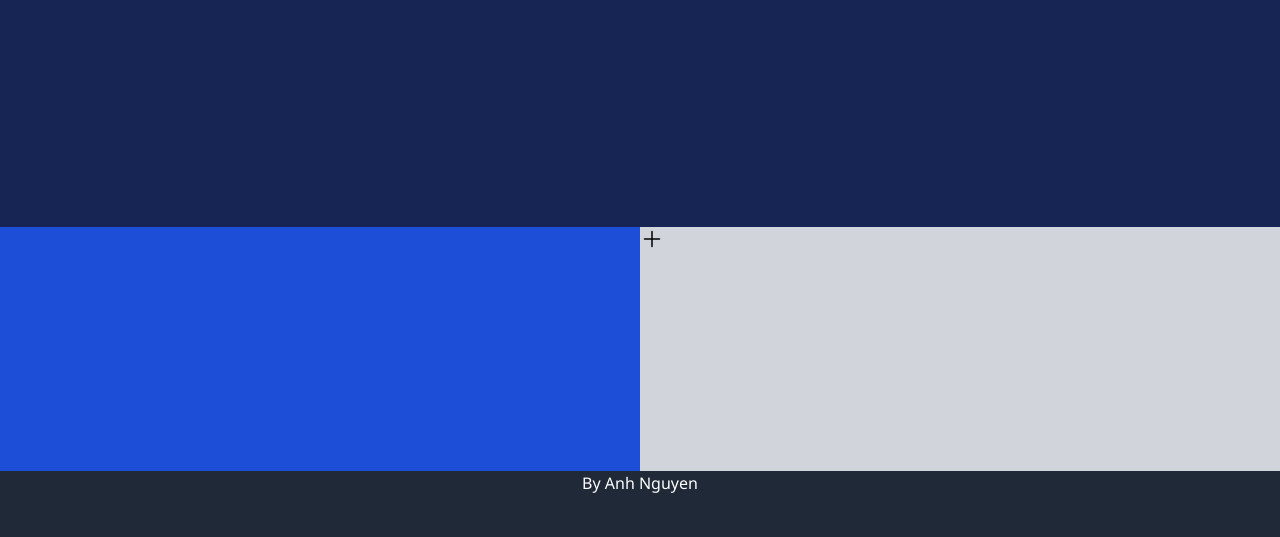
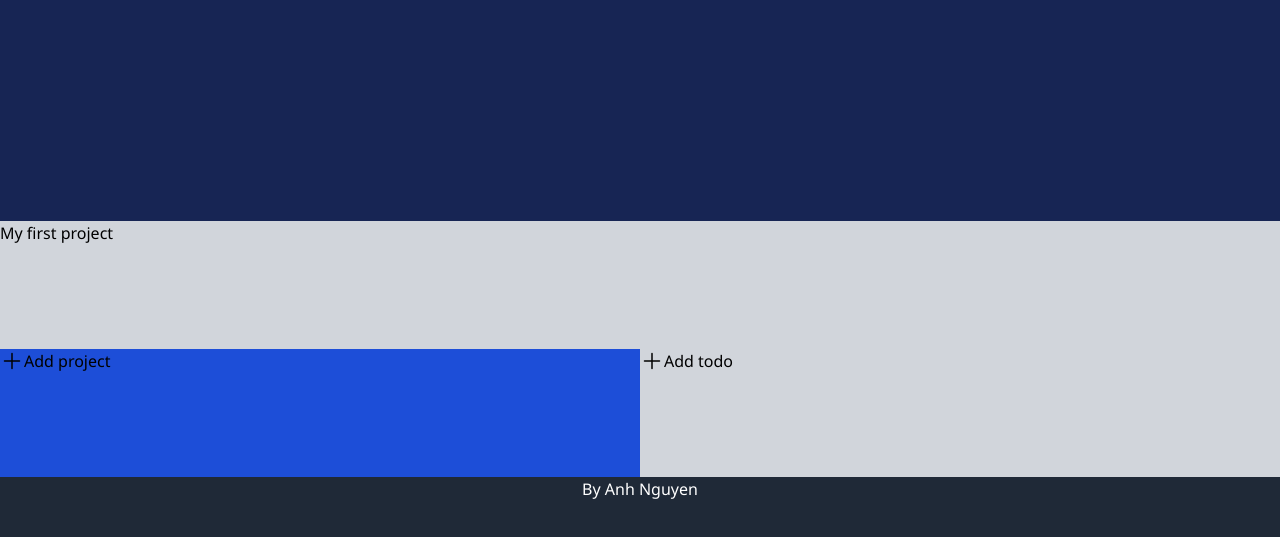
Before and after one commit to 4nhus/odin-todo-list, a website built with webpack: page src/index.html in a window 1280 px wide. Shown: the part 91-628 px from the top of the page. Built offline with nearby package versions, Linux system fonts and the light colour scheme.

Commit message:
Add ability to create and switch between projects

```diff
--- a/src/dom.js
+++ b/src/dom.js
@@ -1,5 +1,6 @@
-import { getCurrentProject } from "./main";
+import { getCurrentProject, getCurrentUser } from "./main";
 import Todo from "./todo";
+import Project from "./project";
 
 function hideElementOnOutsideClick(element) {
   const body = document.querySelector("body");
@@ -10,6 +11,7 @@ function hideElementOnOutsideClick(element) {
 }
 
 export default function setUpDOMManipulation() {
+  displayProjects();
   const newTodoButton = document.getElementById("new-todo-button");
   const addTodoButton = document.getElementById("add-todo-button");
   const addTodoDialog = document.getElementById("add-todo-dialog");
@@ -23,6 +25,7 @@ export default function setUpDOMManipulation() {
     e.stopImmediatePropagation();
     addTodoDialog.show();
   });
+
   addTodoButton.addEventListener("click", () => {
     const title = document.getElementById("todo-title").value;
     const description = document.getElementById("todo-description").value;
@@ -40,6 +43,71 @@ export default function setUpDOMManipulation() {
       addTodoDialog.close();
       document.getElementById("todo").close();
     }
+  });
+
+  const addProjectDialog = document.getElementById("add-project-dialog");
+  addProjectDialog.addEventListener("click", (e) => {
+    e.stopImmediatePropagation();
+  });
+
+  hideElementOnOutsideClick(addProjectDialog);
+  const newProjectButton = document.getElementById("new-project-button");
+  newProjectButton.addEventListener("click", (e) => {
+    e.stopImmediatePropagation();
+    addProjectDialog.show();
+  });
+
+  const addProjectButton = document.getElementById("add-project-button");
+
+  addProjectButton.addEventListener("click", () => {
+    const title = document.getElementById("project-title").value;
+    const description = document.getElementById("project-description").value;
+
+    getCurrentUser().addProject(new Project(title, description));
+    displayProjects();
+  });
+}
+
+function clearProjects() {
+  const projectsDiv = document.getElementById("projects");
+  while (projectsDiv.children.length > 0) {
+    projectsDiv.removeChild(projectsDiv.lastChild);
+  }
+}
+
+function createProjectCard(project) {
+  const buttonWrapper = document.createElement("button");
+  const projectCard = document.createElement("div");
+  const title = document.createElement("h1");
+  title.innerText = project.title;
+  console.log("creating project card");
+  console.log(title.innerText);
+  const description = document.createElement("h1");
+  description.innerText = project.description;
+  projectCard.appendChild(title);
+  projectCard.appendChild(description);
+  buttonWrapper.appendChild(projectCard);
+  buttonWrapper.addEventListener("click", (e) => {
+    // Make this project the current project
+    getCurrentUser().currentProject = project;
+    displayTodos();
+  });
+  return buttonWrapper;
+}
+
+function displayProjects() {
+  clearProjects();
+  const projects = [];
+  console.log("here");
+
+  getCurrentUser()._projects.forEach((project) => {
+    console.log(project._title);
+    projects.push(createProjectCard(project));
+  });
+
+  const projectsDiv = document.getElementById("projects");
+  projects.forEach((project) => {
+    projectsDiv.appendChild(project);
   });
 }
 
--- a/src/index.html
+++ b/src/index.html
@@ -5,7 +5,7 @@
     <title>Todo List</title>
     <link rel="stylesheet" href="./style.css">
 </head>
-<dialog id="add-todo-dialog" class="p-0">
+<dialog id="add-todo-dialog">
     <form action="" method="dialog" class="flex flex-col">
         <label for="todo-title">Title *:</label>
         <input type="text" id="todo-title" name="todo-title" required>
@@ -34,6 +34,15 @@
         <button id="edit-todo-button">Edit todo</button>
     </form>
 </dialog>
+<dialog id="add-project-dialog" class="p-0">
+    <form action="" method="dialog" class="flex flex-col">
+        <label for="project-title">Title *:</label>
+        <input type="text" id="project-title" name="project-title" required>
+        <label for="project-description">Description:</label>
+        <textarea name="project-description" id="project-description" cols="30" rows="10"></textarea>
+        <button id="add-project-button">Add project</button>
+    </form>
+</dialog>
 <body class="grid w-screen h-screen bg-gray-300">
 <div id="header" class="w-screen bg-blue-950 p-4">
     <div class="flex gap-2">
@@ -47,16 +56,26 @@
     <h1 class="text-white">Hello, Anh</h1>
 </div>
 <div id="body" class="grid grid-cols-2 ">
+    <div id="projects" class="col-span-2">
+    </div>
     <div id="navigation" class="bg-blue-700">
-
-    </div>
-    <div id="todos">
-        <button id="new-todo-button">
+        <button id="new-project-button" class="flex">
             <svg xmlns="http://www.w3.org/2000/svg" viewBox="0 0 24 24" fill="currentColor" class="w-6 h-6">
                 <path fill-rule="evenodd"
                       d="M12 3.75a.75.75 0 01.75.75v6.75h6.75a.75.75 0 010 1.5h-6.75v6.75a.75.75 0 01-1.5 0v-6.75H4.5a.75.75 0 010-1.5h6.75V4.5a.75.75 0 01.75-.75z"
                       clip-rule="evenodd"/>
             </svg>
+            Add project
+        </button>
+    </div>
+    <div id="todos">
+        <button id="new-todo-button" class="flex">
+            <svg xmlns="http://www.w3.org/2000/svg" viewBox="0 0 24 24" fill="currentColor" class="w-6 h-6">
+                <path fill-rule="evenodd"
+                      d="M12 3.75a.75.75 0 01.75.75v6.75h6.75a.75.75 0 010 1.5h-6.75v6.75a.75.75 0 01-1.5 0v-6.75H4.5a.75.75 0 010-1.5h6.75V4.5a.75.75 0 01.75-.75z"
+                      clip-rule="evenodd"/>
+            </svg>
+            Add todo
         </button>
     </div>
 </div>
--- a/src/main.js
+++ b/src/main.js
@@ -3,17 +3,17 @@ import Project from "./project";
 import User from "./user";
 import setUpDOMManipulation from "./dom";
 
-const projects = [];
-const currentProject = new Project();
-projects.push(currentProject);
+const user = new User("", new Project("My first project", ""));
 
 setUpDOMManipulation();
 
 const element = document.getElementById("todo-date");
 element.valueAsNumber = Date.now() - new Date().getTimezoneOffset() * 60000;
 
-const user = new User();
+export function getCurrentProject() {
+  return user.currentProject;
+}
 
-export function getCurrentProject() {
-  return currentProject;
+export function getCurrentUser() {
+  return user;
 }
--- a/src/project.js
+++ b/src/project.js
@@ -1,5 +1,29 @@
 export default class Project {
+  _title;
+  _description;
   _todos = new Set();
+
+  constructor(title, description) {
+    this._name = title;
+    this._description = description;
+    this._title = title;
+  }
+
+  get title() {
+    return this._title;
+  }
+
+  set title(value) {
+    this._title = value;
+  }
+
+  get description() {
+    return this._description;
+  }
+
+  set description(value) {
+    this._description = value;
+  }
 
   get todos() {
     return this._todos;
--- a/src/user.js
+++ b/src/user.js
@@ -1,10 +1,21 @@
 export default class User {
-  _name = "";
+  _name;
   _projects = new Set();
-  _numberOfProjects = 0;
-  _numberOfCompletedProjects = 0;
-  _numberOfTodos = 0;
-  _numberOfCompletedTodos = 0;
+  _currentProject;
+  _numberOfProjects;
+  _numberOfCompletedProjects;
+  _numberOfTodos;
+  _numberOfCompletedTodos;
+
+  constructor(name, currentProject) {
+    this._name = name;
+    this._projects.add(currentProject);
+    this._currentProject = currentProject;
+    this._numberOfProjects = 1;
+    this._numberOfCompletedProjects = 1;
+    this._numberOfTodos = 0;
+    this._numberOfCompletedTodos = 0;
+  }
 
   get name() {
     return this._name;
@@ -16,6 +27,14 @@ export default class User {
 
   get projects() {
     return this._projects;
+  }
+
+  get currentProject() {
+    return this._currentProject;
+  }
+
+  set currentProject(value) {
+    this._currentProject = value;
   }
 
   addProject(project) {
```
Lines whose indentation alone changed are shown as unchanged.
